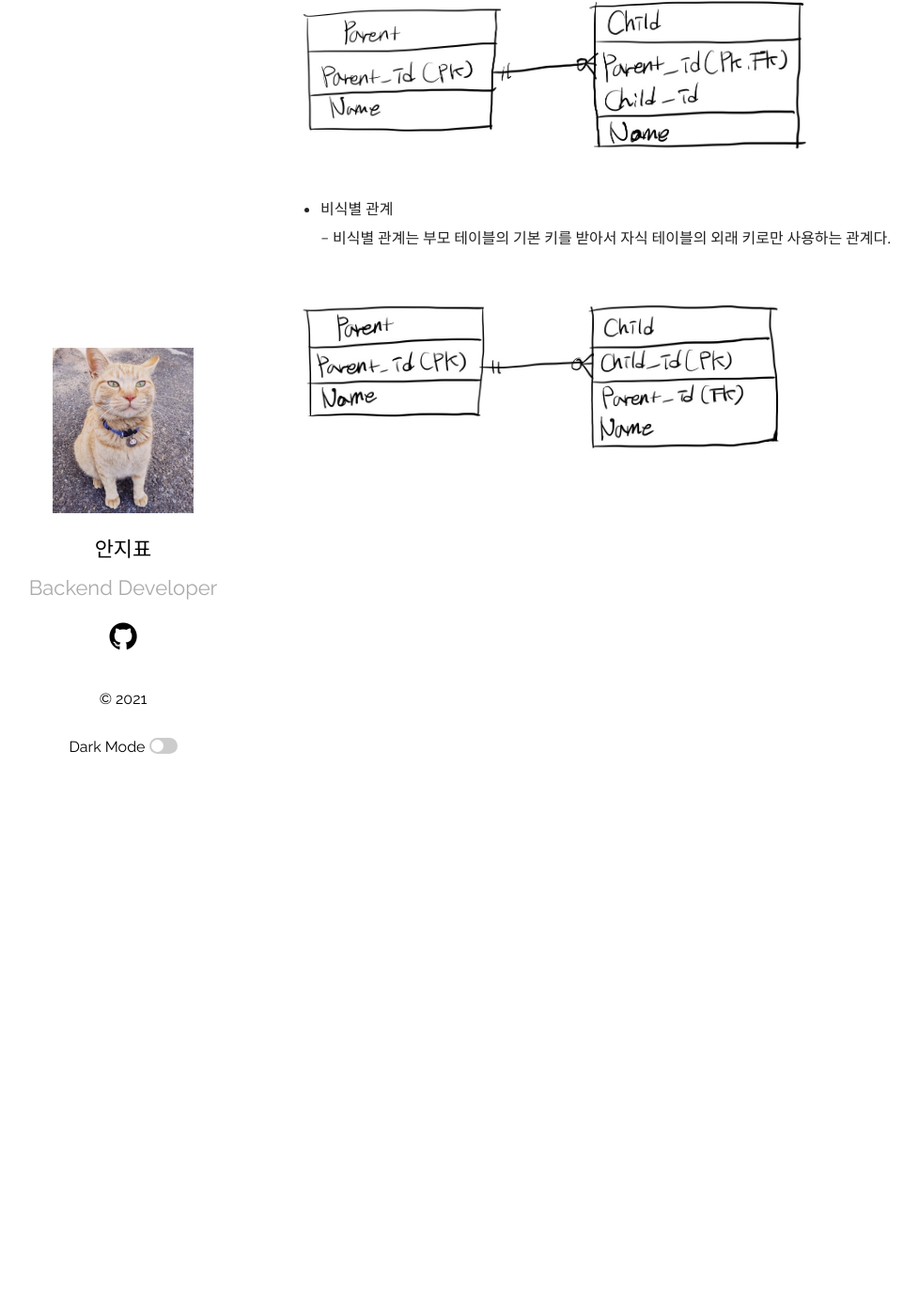
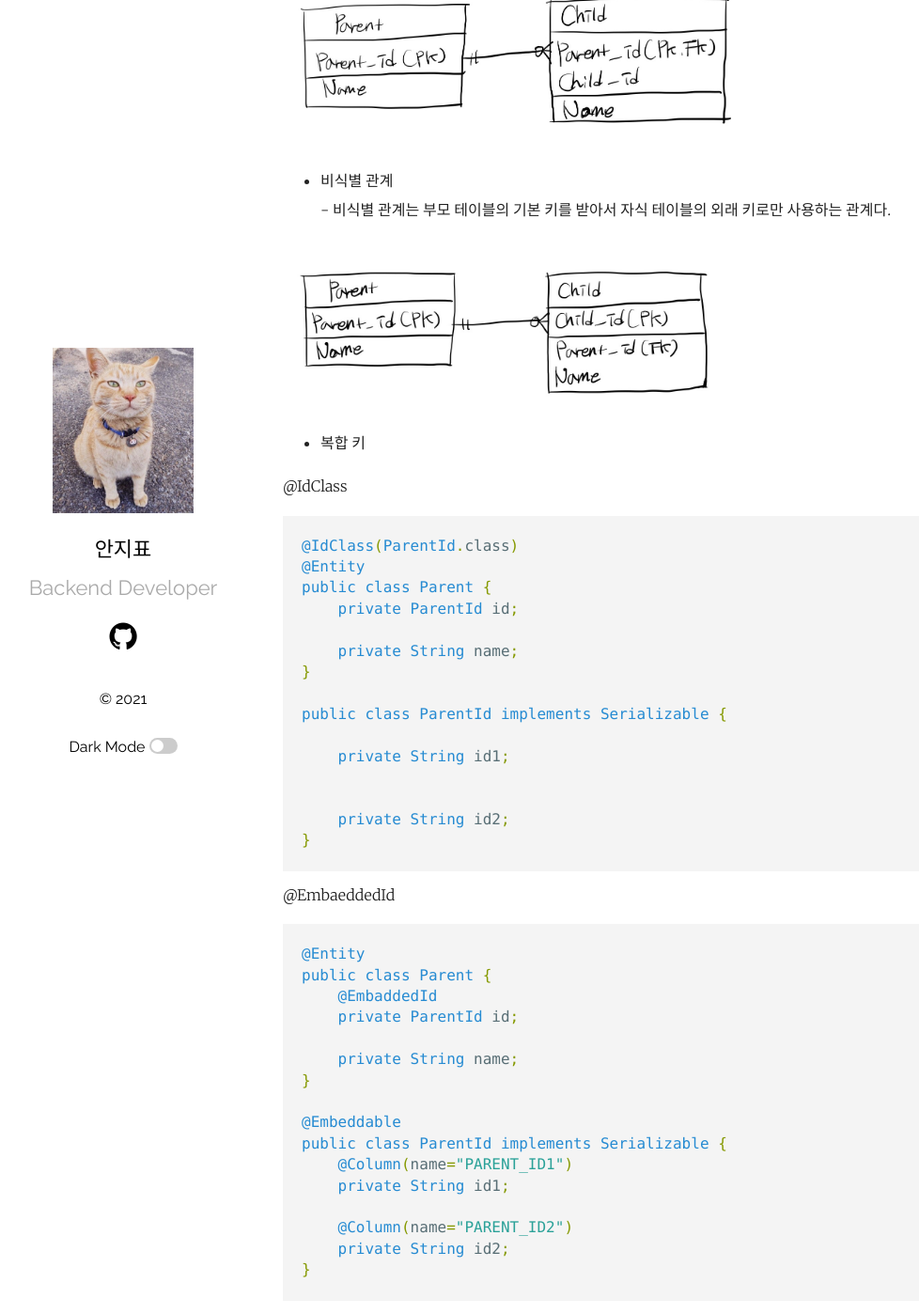
Before and after one commit to ppyong/ppyong.github.io, a Jekyll site: the page built from _posts/2021-07-10-persistance-context.md, in a window 1280 px wide and 1400 px high, scrolled down 1974 px. Shown: the whole window at 94% size, without its empty margins (54-1032 px from the left). Built offline with Jekyll 4.4.1, drawn with Linux system fonts in a browser that asks for light colours.

Commit message:
add post persistance-context

````diff
--- a/_posts/2021-07-10-persistance-context.md
+++ b/_posts/2021-07-10-persistance-context.md
@@ -71,9 +71,52 @@ public class Member {
 - 식별 관계
 \- 식별 관계는 부모 테이블의 기본 키를 내려받아서 자식 테이블의 기본 키 + 외래 키로 사용하는 관계다.
 
-<img src="https://ppyong.github.io/assets/img/identifying.jpg" width="70%">
+<img src="https://ppyong.github.io/assets/img/identifying.jpg" width="60%">
 
 - 비식별 관계
 \- 비식별 관계는 부모 테이블의 기본 키를 받아서 자식 테이블의 외래 키로만 사용하는 관계다.
 
-<img src="https://ppyong.github.io/assets/img/non-identify.jpg" width="70%">
+<img src="https://ppyong.github.io/assets/img/non-identify.jpg" width="60%">
+
+- 복합 키
+
+@IdClass
+
+```java
+@IdClass(ParentId.class)
+@Entity
+public class Parent {
+    private ParentId id;
+
+    private String name;
+}
+
+public class ParentId implements Serializable {
+
+    private String id1;
+
+
+    private String id2;
+}
+```
+
+@EmbaeddedId
+
+```java
+@Entity
+public class Parent {
+    @EmbaddedId
+    private ParentId id;
+
+    private String name;
+}
+
+@Embeddable
+public class ParentId implements Serializable {
+    @Column(name="PARENT_ID1")
+    private String id1;
+
+    @Column(name="PARENT_ID2")
+    private String id2;
+}
+```
````
